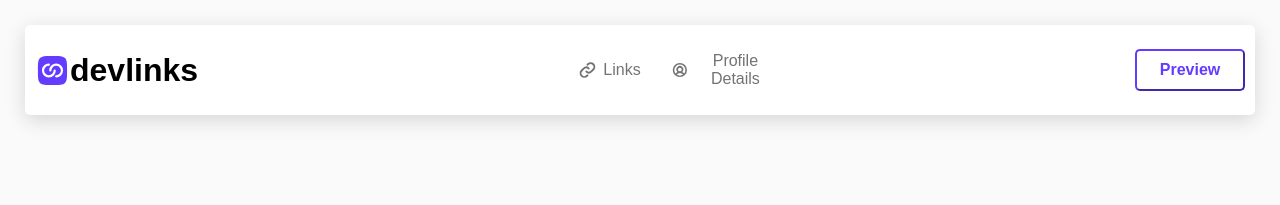
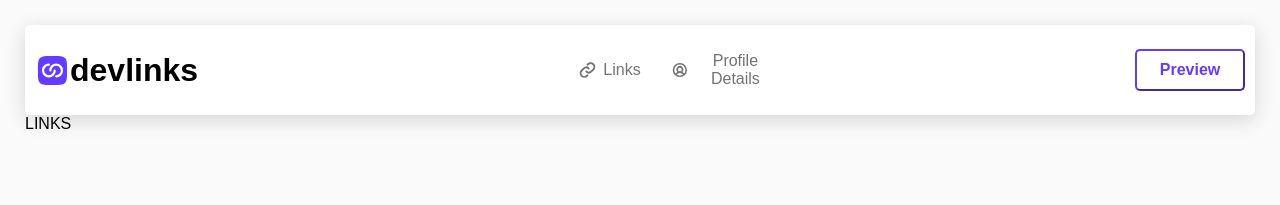
Before and after one commit to Yahyawi99/Link-sharing-app, a Next.js app: page / in a window 1280 px wide. Shown: the top 205 px of the page. Built offline with nearby package versions, Linux system fonts and the light colour scheme; a web font is replaced by a local one.

Commit message:
working on header

```diff
--- a/app/page.tsx
+++ b/app/page.tsx
@@ -1,10 +1,18 @@
 import Header from "@/components/home/header";
+import Main from "@/components/home/main";
+import Links from "@/components/home/links";
+import ProfileDetails from "@/components/home/profile-details";
 import styles from "@/styles/pages/home/index.module.css";
 
-export default async function Home() {
+export default function Home() {
   return (
     <main className={styles.main}>
       <Header />
+
+      <Main>
+        <Links />
+        <ProfileDetails />
+      </Main>
     </main>
   );
 }
--- a/components/home/header.tsx
+++ b/components/home/header.tsx
@@ -1,8 +1,18 @@
-import Link from "next/link";
+"use client";
+
+import { Dispatch, SetStateAction } from "react";
 import Logo from "@/components/shared/logo";
 import styles from "@/styles/components/header/index.module.css";
 
-export default async function Header() {
+interface Props {
+  toggleContent: Dispatch<SetStateAction<string>>;
+}
+
+export default function Header() {
+  const toggleContent = (content: string) => {
+    localStorage.setItem("content", content);
+  };
+
   return (
     <header className={styles.header}>
       <div>
@@ -11,7 +21,7 @@ export default async function Header() {
       </div>
 
       <div>
-        <button>
+        <button onClick={() => toggleContent("links")}>
           <svg
             xmlns="http://www.w3.org/2000/svg"
             width="21"
@@ -27,7 +37,7 @@ export default async function Header() {
           <p>Links</p>
         </button>
 
-        <button>
+        <button onClick={() => toggleContent("profile")}>
           <svg
             xmlns="http://www.w3.org/2000/svg"
             width="21"
--- a/components/home/links.tsx
+++ b/components/home/links.tsx
@@ -1,3 +1,3 @@
-export default async function Links() {
+export default function Links() {
   return <div>LINKS</div>;
 }
--- a/components/home/main.tsx
+++ b/components/home/main.tsx
@@ -0,0 +1,23 @@
+"use client";
+
+import { useEffect, useState } from "react";
+
+export default function Main({ children }: { children: JSX.Element[] }) {
+  const [content, setContent] = useState("links");
+
+  useEffect(() => {
+    setContent(localStorage.getItem("content") || "links");
+  });
+
+  const handleStorageChange = (event: StorageEvent) => {
+    console.log(event.key);
+  };
+
+  useEffect(() => {
+    window.addEventListener("storage", handleStorageChange);
+
+    return () => window.removeEventListener("storage", handleStorageChange);
+  });
+
+  return <>{content === "links" ? children[0] : children[1]}</>;
+}
--- a/components/home/profile-details.tsx
+++ b/components/home/profile-details.tsx
@@ -1,3 +1,3 @@
-export default async function ProfileDetails() {
+export default function ProfileDetails() {
   return <div>PROFILE DETAILS</div>;
 }
```
